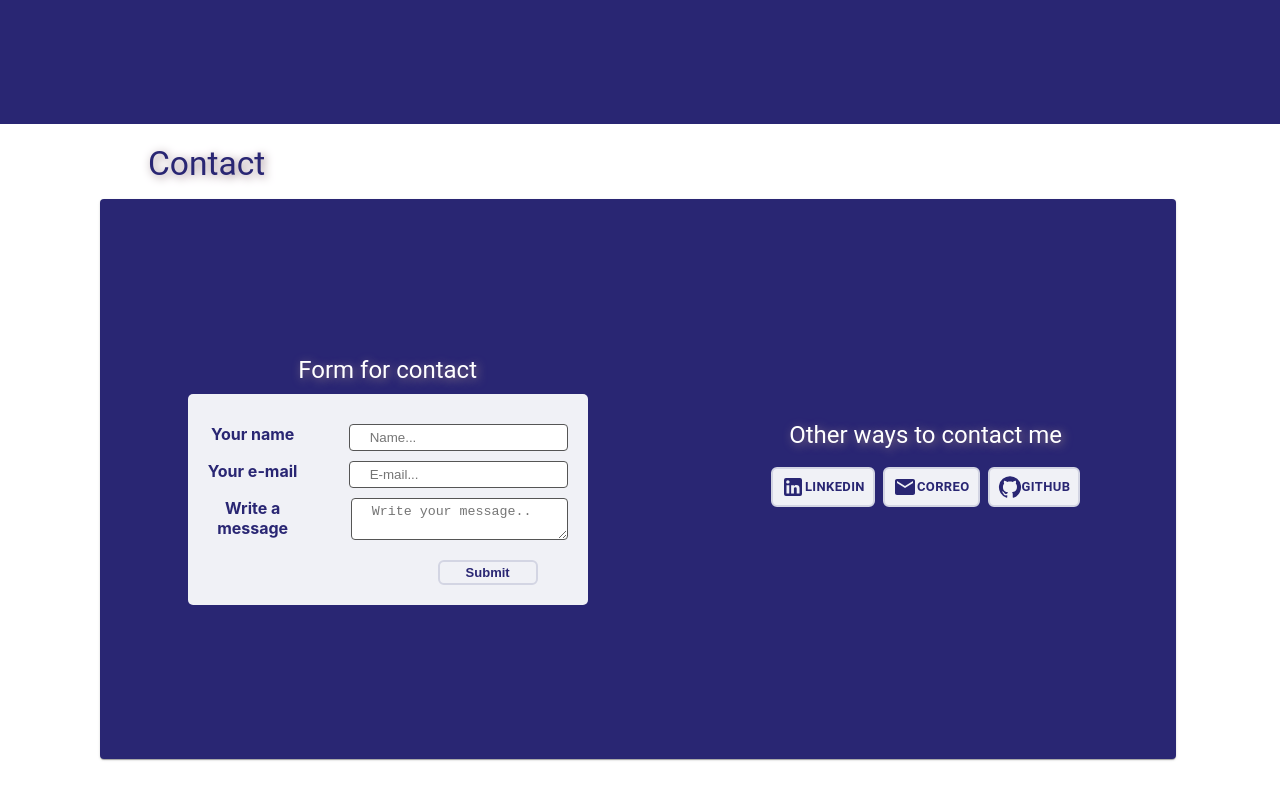
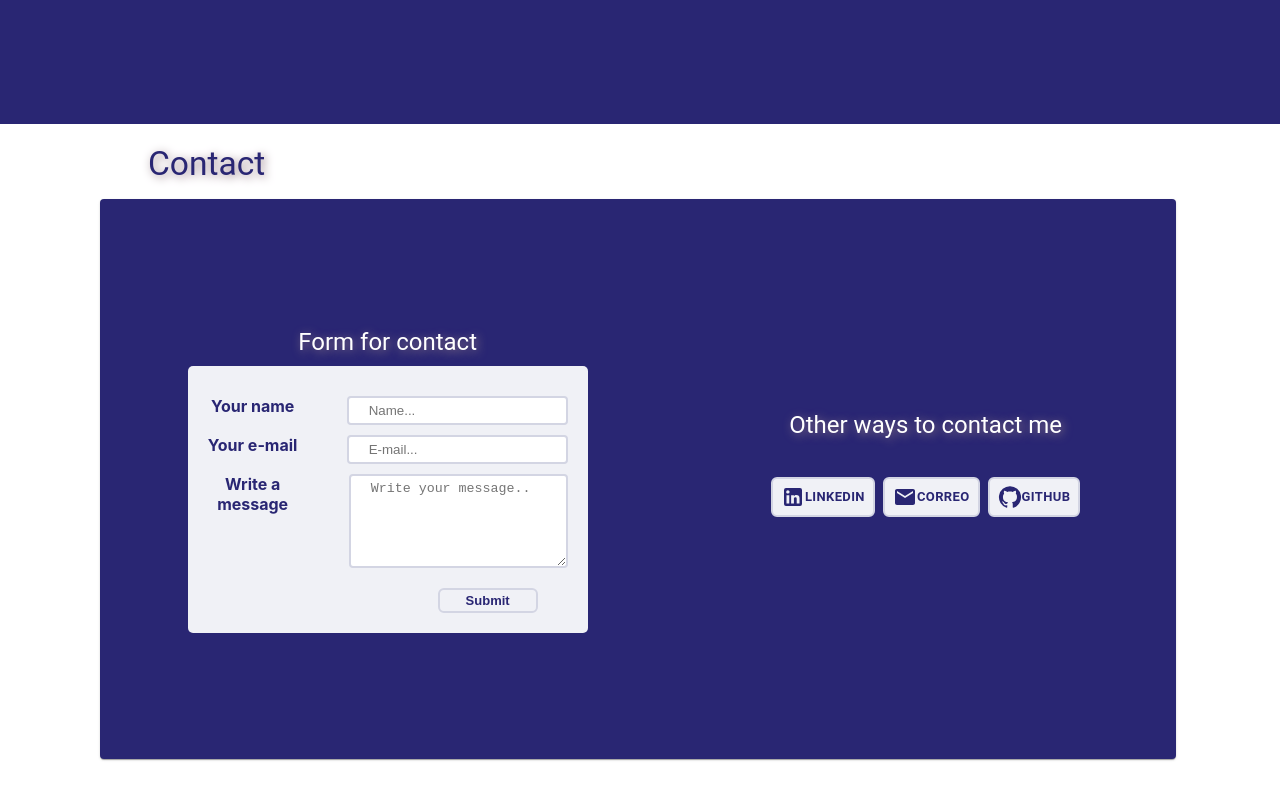
Before and after one commit to MarleenMs/Portfolio, a React (Create React App) app in the folder my-app/: page / in a window 1280 px wide. Shown: the part 2676-3476 px from the top of the page. Built offline with nearby package versions, Linux system fonts and the light colour scheme.

Commit message:
Mejora visualización

```diff
--- a/my-app/src/Components/Contact.js
+++ b/my-app/src/Components/Contact.js
@@ -48,7 +48,7 @@ function Contact({title, dark, id}){
                         <label class={classes.label}>Write a message</label> <br/>
                       </div>
                       <div class={classes.col75}>
-                        <textarea class={classes.input} id="subject" name="subject" placeholder="Write your message.." ></textarea>
+                        <textarea class={classes.textArea} id="subject" name="subject" placeholder="Write your message.." ></textarea>
                       </div>
                     </div>
                     <br/>
@@ -64,6 +64,7 @@ function Contact({title, dark, id}){
                     <WhiteTextTypography variant="h5" gutterBottom align="center">
                       Other ways to contact me
                     </WhiteTextTypography>
+                    <br/>
                     <CardActions>
                     <Button
                         className={classes.cvButton}
@@ -146,7 +147,16 @@ const useStyles = makeStyles((theme) => ({
     marginRight: "100px",
     display: "inline-block",
     color: "#292673",
-},
+  },
+  textArea: {
+    height: "80px",
+    color: "#333",
+    padding: "5px 20px",
+    border: "2px solid #d3d5e3",
+    borderRadius: "4px",
+    cursor: "pointer",
+    float: "right",
+  },
   col25: {
     float: "left",
     width: "25%",
@@ -166,7 +176,7 @@ const useStyles = makeStyles((theme) => ({
   input: {
     color: "#333",
     padding: "5px 20px",
-    border: "1px solid #555",
+    border: "2px solid #d3d5e3",
     borderRadius: "4px",
     cursor: "pointer",
     float: "right",
```
